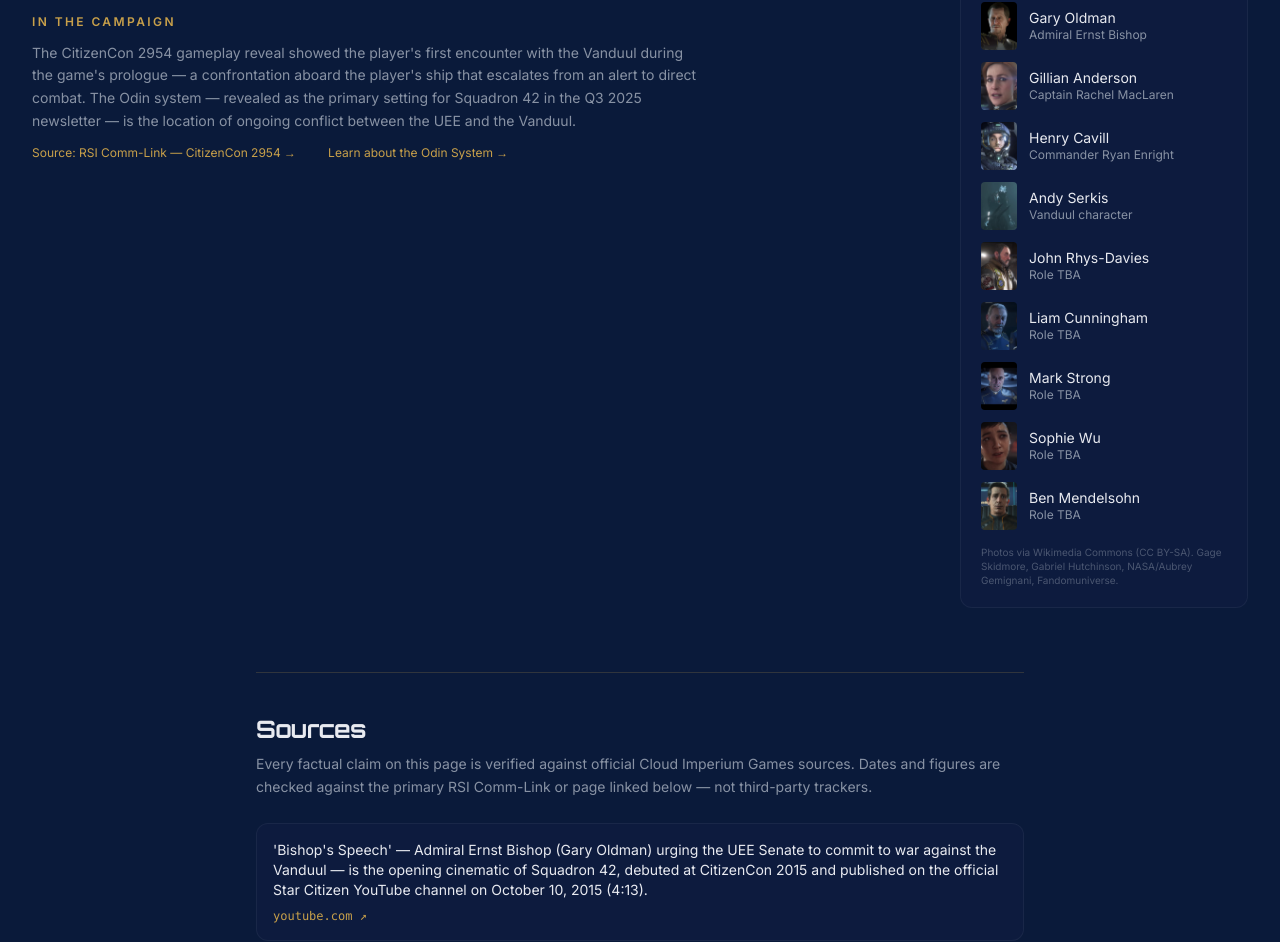
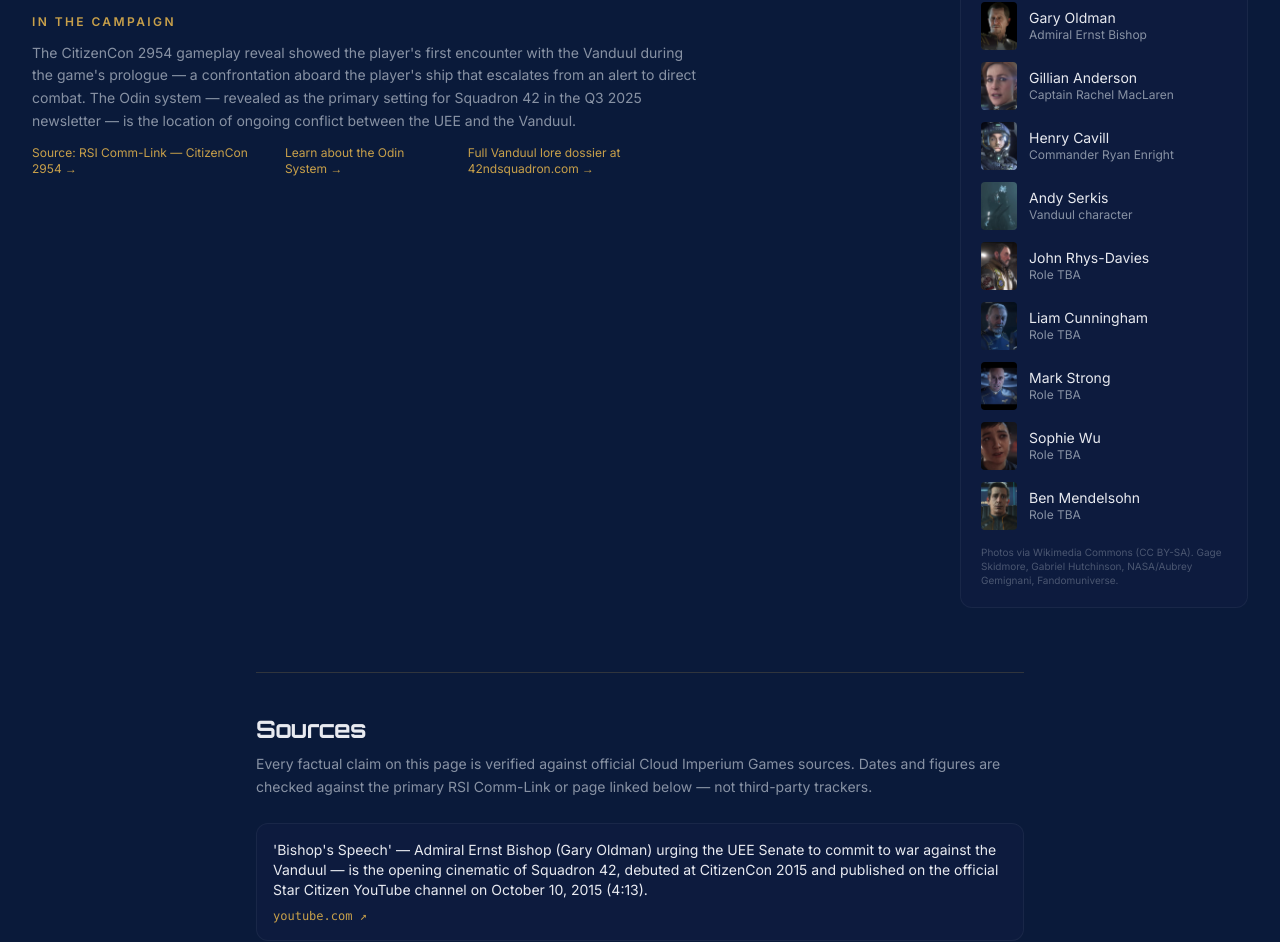
Before and after one commit to doc-flanigan/iheldtheline-site, a Next.js app: page /vanduul in a window 1280 px wide. Shown: the part 1232-2174 px from the top of the page. Built offline with nearby package versions, Linux system fonts and the light colour scheme; no server answers.

Commit message:
seo: editorial cross-link + llms Related entry for sister site 42ndsquadron.com (CLAUDE.md exception documented)

```diff
--- a/src/app/vanduul/page.tsx
+++ b/src/app/vanduul/page.tsx
@@ -163,6 +163,12 @@
                   >
                     Learn about the Odin System →
                   </Link>
+                  <a
+                    href="https://42ndsquadron.com/vanduul"
+                    className="text-gold text-xs hover:text-goldDark transition-colors"
+                  >
+                    Full Vanduul lore dossier at 42ndsquadron.com →
+                  </a>
                 </div>
               </section>
             </div>
```
Also changed, not shown: public/llms.txt, 1 other file (tests, documents, lock files or other folders).
